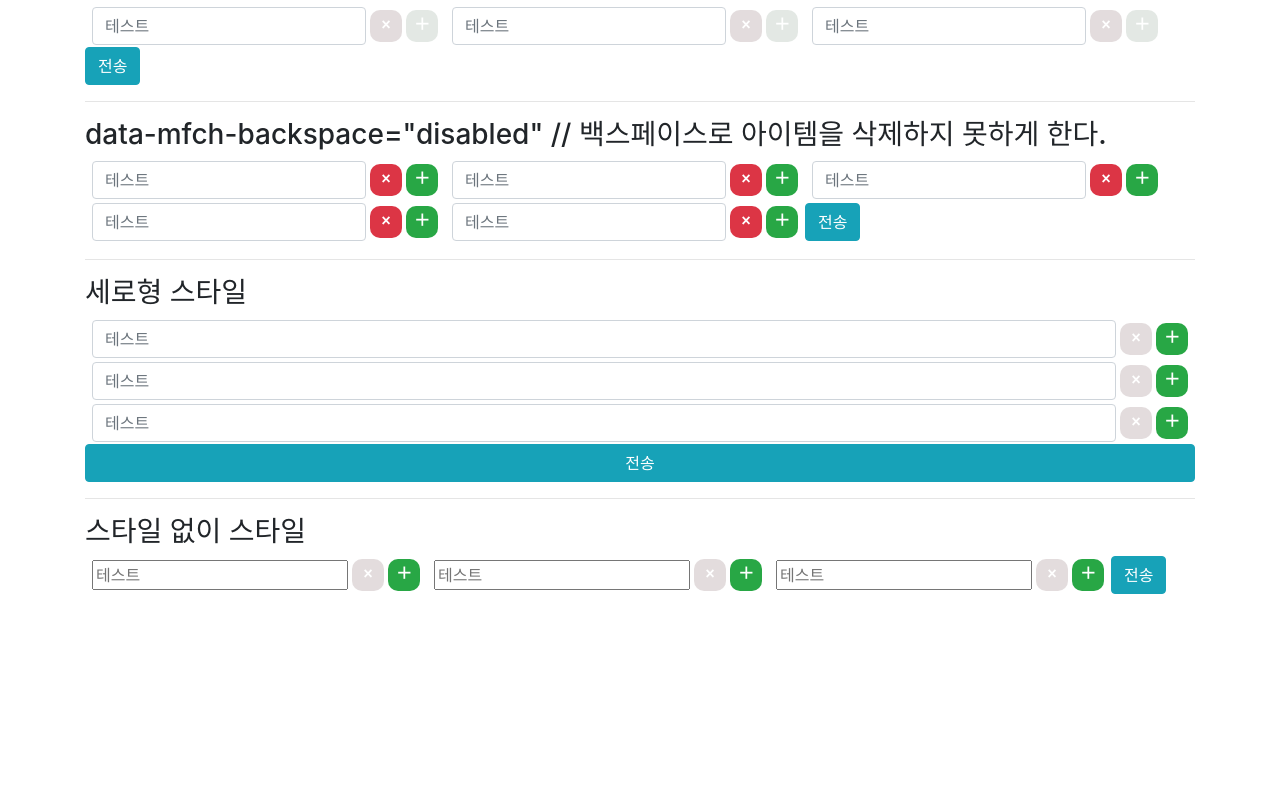
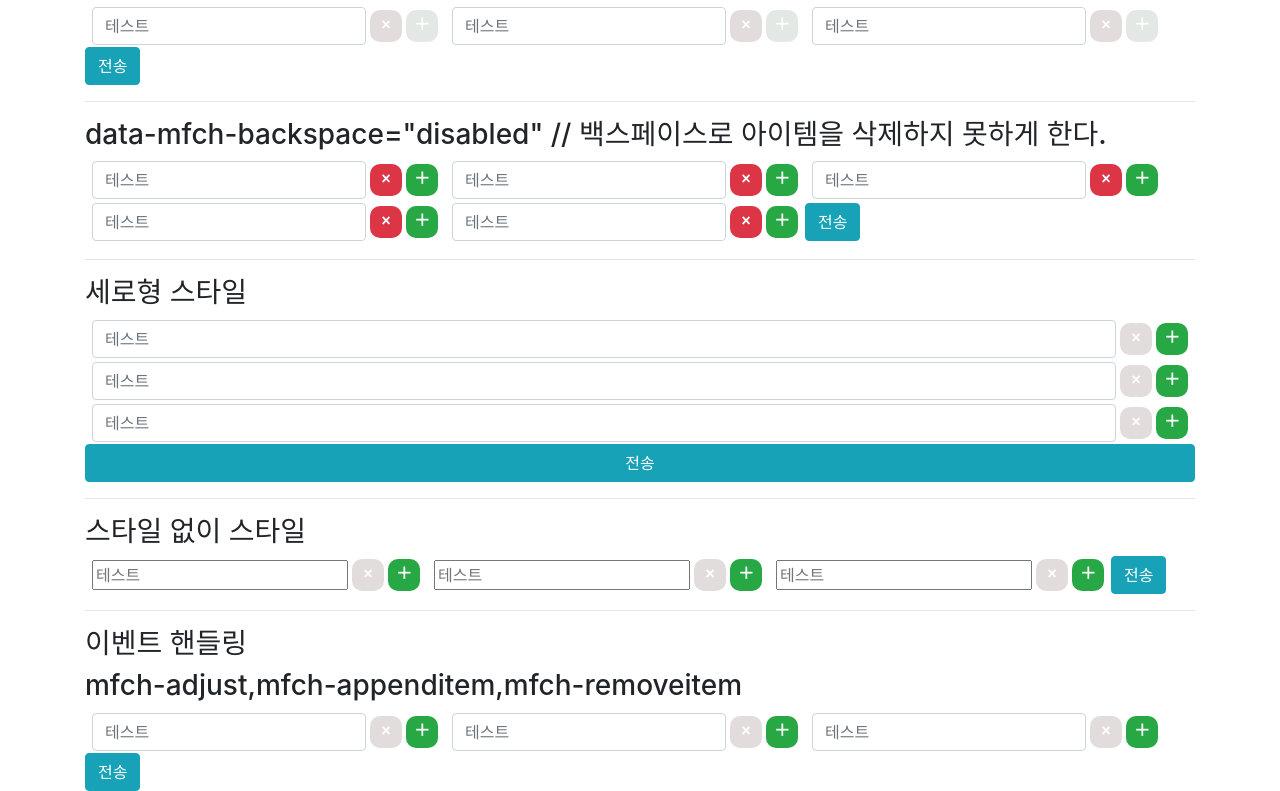
Before and after one commit to mins01/ui_multipleFormControl, a plain HTML site: page index.html in a window 1280 px wide. Shown: the part 892-1683 px from the top of the page. Before the commit the page ends 1486 px from the top, so only its background shows below. Drawn offline with nearby package versions, Linux system fonts and the light colour scheme.

Commit message:
대충 완료

```diff
--- a/MultipleFormControlHandler.js
+++ b/MultipleFormControlHandler.js
@@ -13,17 +13,17 @@ class MultipleFormControlHandler{
         instance.printDebug('activate');
         if(!globalThis?.window){ throw('window is not exists'); }
         instance.addEventListener(globalThis?.window);
-        this.adjust()
+        this.adjustAll()
     }
     static deactivate(){
         let instance = this.getInstance();
         instance.printDebug('deactivate');
         instance.removeEventListener();
     }
-    static adjust(){
+    static adjustAll(){
         const instance = this.getInstance();
         document.querySelectorAll('.mfch-container').forEach((container)=>{
-            instance.adjustContainer(container)
+            instance.adjust(container)
         })
     }
 
@@ -209,7 +209,7 @@ class MultipleFormControlHandler{
             new_item = this.appendItem(container,item);
         }
         new_item.querySelector('input , select , textarea').focus();
-        this.adjustContainer(container);
+        this.adjust(container);
     }
     appendItem(container,item){
         if(!item){
@@ -228,6 +228,13 @@ class MultipleFormControlHandler{
         }else{
             container.appendChild(new_item)
         }
+        container.dispatchEvent((new CustomEvent('mfch-appenditem', {
+            bubbles:true,
+            cancelable:true,
+            composed:true,
+            detail:{'item':new_item},
+        })));
+
         return new_item
     }
     getItems(container){
@@ -257,7 +264,7 @@ class MultipleFormControlHandler{
         const focus_item = this.removeItem(container,item);
         if(!focus_item) return false;
         if(!disableAutofocus) focus_item.querySelector('input , select , textarea').focus();
-        this.adjustContainer(container);
+        this.adjust(container);
     }
     removeItem(container,item){
         let minItemNumber = parseInt(container.dataset.mfchMinItemNumber??1);
@@ -273,13 +280,19 @@ class MultipleFormControlHandler{
             return false;
         }
         item.remove();
+        container.dispatchEvent((new CustomEvent('mfch-removeitem', {
+            bubbles:true,
+            cancelable:true,
+            composed:true,
+            detail:{'item':item},
+        })));
         return focus_item;
     }
     /**
      * 불필요한 빈 요소 삭제
      * @param {HTMLElement} container
      */
-    adjustContainer(container){
+    adjust(container){
         let minItemNumber = parseInt(container.dataset.mfchMinItemNumber??1);
         let maxItemNumber = parseInt(container.dataset.mfchMaxItemNumber??0);
         let items = this.getItems(container);
@@ -317,6 +330,12 @@ class MultipleFormControlHandler{
             container.dataset.mfchStateItemNumber = null
         }
 
+        container.dispatchEvent((new CustomEvent('mfch-adjust', {
+            bubbles:true,
+            cancelable:true,
+            composed:true,
+            detail:{},
+        })));
     }
 
 
--- a/index.html
+++ b/index.html
@@ -27,12 +27,12 @@
 
 	<!-- meta og -->
 
-	<meta property="og:title" content="multiple form control">
-	<meta property="og:description" content="multiple form control">
+	<meta property="og:title" content="multiple form control handler">
+	<meta property="og:description" content="multiple form control handler">
 	<meta name="og:image" content="http://www.mins01.com/img/logo.gif">
 	<meta property="og:image:width" content="190">
 	<meta property="og:image:height" content="70" />
-	<meta property="og:site_name" content="multiple form control" />
+	<meta property="og:site_name" content="multiple form control handler" />
 	<meta property="og:type" content="website">
 
 	<!-- //meta og -->
@@ -76,7 +76,7 @@
 </head>
 <body>
 	<div class="container">
-        <h1>multiple form control</h1>
+        <h1>multiple form control handler</h1>
         <div>
 			<hr>
 			<h2>data-mfch-seperator : 키보드 입력 구분자 설정</h2>
@@ -177,6 +177,26 @@
 					<button class="btn btn-info" type="submit">전송</button>
 				</div>
 			</form>
+			<hr>
+			<h3>이벤트 핸들링</h3>
+			<h3>mfch-adjust,mfch-appenditem,mfch-removeitem</h3>
+			<form action="" onsubmit="alertOnsubmit(this);return false;">
+				<div class="mfch-container" data-mfch-min-item-number="3"  data-mfch-max-item-number="9" id="mfch-container-customevent">
+					<div class="mfch-item"><input type="text" name="item" class="mfch-item-input form-control" placeholder="테스트"><button type="button" class="mfch-item-btn mfch-item-btn-remove"></button><button type="button" class="mfch-item-btn mfch-item-btn-append"></button></div>
+					<button class="btn btn-info" type="submit">전송</button>
+				</div>
+			</form>
+			<script>
+				document.querySelector('#mfch-container-customevent').addEventListener('mfch-adjust',(event)=>{
+					console.log('이벤트발생',event.type,event.target,event);
+				})
+				document.querySelector('#mfch-container-customevent').addEventListener('mfch-appenditem',(event)=>{
+					console.log('이벤트발생',event.type,event.target,event.detail.item,event);
+				})
+				document.querySelector('#mfch-container-customevent').addEventListener('mfch-removeitem',(event)=>{
+					console.log('이벤트발생',event.type,event.target,event.detail.item,event);
+				})
+			</script>
 
         </div>
 	</div>
```
